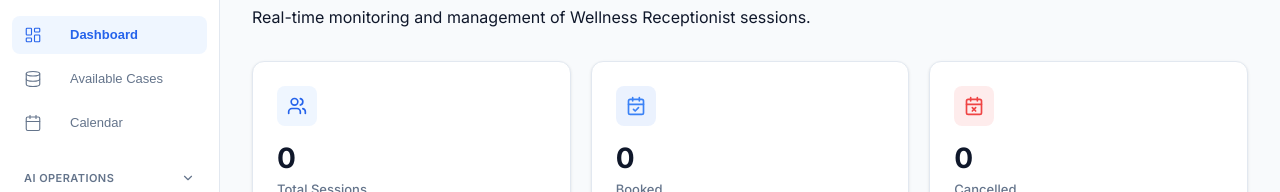
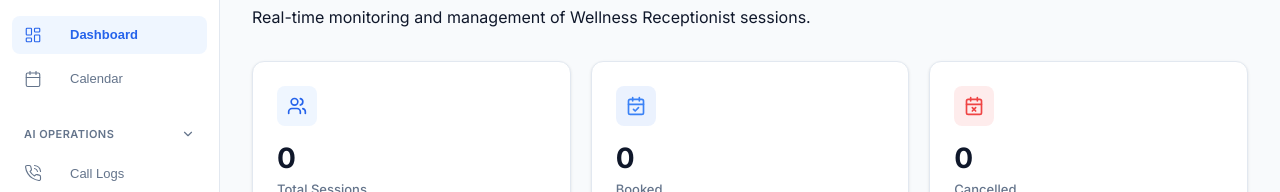
Before and after one commit to alihamzasultan/Wellness-Receptionist, a React (Vite) app: page / in a window 1280 px wide. Both pictures are taken after a click on the button "Sign In to Dashboard". Shown: the part 127-319 px from the top of the page. Built offline with nearby package versions, Linux system fonts and the light colour scheme; no server answers; the database is empty.

Commit message:
Update Sidebar.tsx

```diff
--- a/src/components/layout/Sidebar.tsx
+++ b/src/components/layout/Sidebar.tsx
@@ -149,13 +149,6 @@ export function Sidebar({ isOpen, isMobile = false, activePage, setActivePage }:
                             isOpen={isOpen}
                         />
                         <NavItem
-                            icon={<Database size={18} strokeWidth={1.5} />}
-                            label="Available Cases"
-                            active={activePage === 'appointments'}
-                            onClick={() => setActivePage('appointments')}
-                            isOpen={isOpen}
-                        />
-                        <NavItem
                             icon={<Calendar size={18} strokeWidth={1.5} />}
                             label="Calendar"
                             active={activePage === 'calendar'}
```
